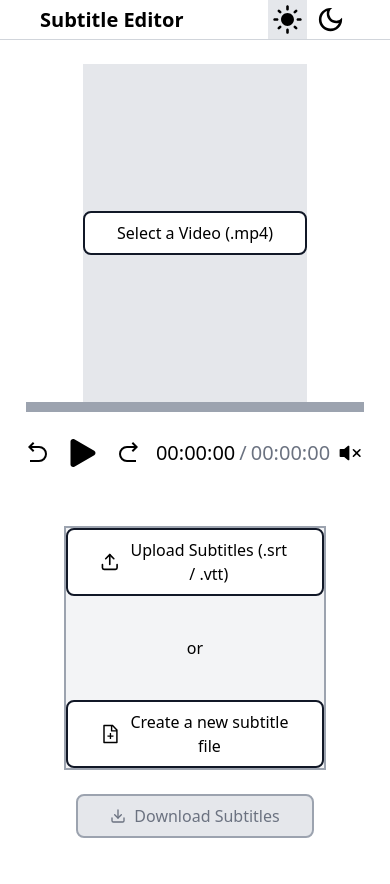
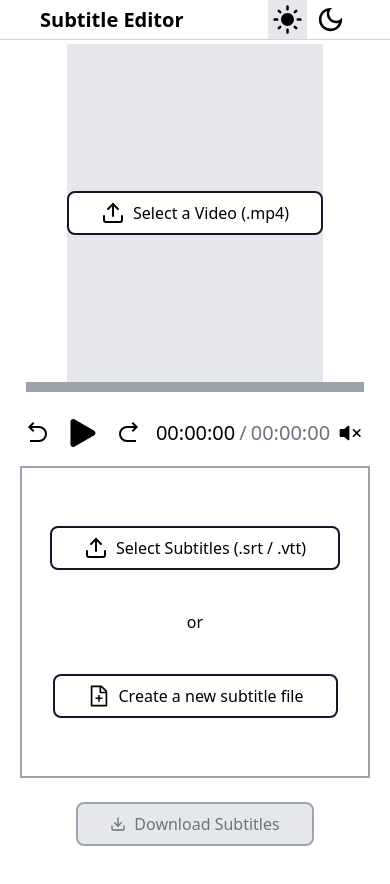
Before and after one commit to kristianskogberg/subtitle-editor, a React (Vite) app: page / in a window 390 px wide. Built offline with nearby package versions, Linux system fonts and the light colour scheme.

Commit message:
responsive improvements

```diff
--- /dev/null
+++ b/src/components/SubtitleSectionTest.jsx
@@ -0,0 +1,17 @@
+import React from "react";
+
+export default function SubtitleSectionTest() {
+  return (
+    <div className="p-6 flex flex-col w-full h-full bg-red-100">
+      <div className="h-[30vh] lg:h-[calc(60vh+10px)] bg-green-100 w-full overflow-auto">
+        <p className="py-20">test</p>
+        <p className="py-20">test</p>
+        <p className="py-20">test</p>
+        <p className="py-20">test</p>
+        <p className="py-20">test</p>
+      </div>
+
+      <button className="mt-6">Test</button>
+    </div>
+  );
+}
--- a/src/components/UploadSubtitles.jsx
+++ b/src/components/UploadSubtitles.jsx
@@ -138,13 +138,12 @@ export default function UploadSubtitles() {
   }
 
   return (
-    <div className="flex flex-col p-6 h-full w-full ">
-      <div className="flex flex-col bg-gray-100 h-full w-full  dark:bg-gray-800 dark:border-gray-900  border-gray-200">
+    <div className="flex flex-col p-1 lg:p-6 h-full w-full ">
       {subtitleItems.length === 0 ? (
-          <form className="h-full border-2 border-gray-400 flex flex-col gap-10 items-center justify-center w-full  ">
+        <form className="h-[37vh] lg:h-[calc(60vh+10px)] border-2 border-gray-400 flex flex-col gap-10 items-center justify-center w-full  ">
           <div>
             <Button
-                text={"Upload Subtitles (.srt / .vtt)"}
+              text={"Select Subtitles (.srt / .vtt)"}
               onClick={handleUploadSubtitles}
               icon={<UploadIcon size={24} />}
             />
@@ -167,7 +166,7 @@ export default function UploadSubtitles() {
           </div>
         </form>
       ) : (
-          <div className="border-2 border-gray-400 flex flex-col overflow-auto  w-full h-full   justify-start  items-center">
+        <div className="h-[37vh] lg:h-[calc(60vh+10px)] border-2 border-gray-400 flex flex-col overflow-auto  w-full justify-start  items-center">
           <form className="h-full   w-full overflow-auto   ">
             {subtitleItems.map((item, index) => {
               return (
@@ -224,9 +223,7 @@ export default function UploadSubtitles() {
                       <div className="relative pl-2 ">
                         <button
                           type="button"
-                            onClick={(e) =>
-                              handleDeleteSubtitleItem(e, item.id)
-                            }
+                          onClick={(e) => handleDeleteSubtitleItem(e, item.id)}
                           className=" z-10 text-xl flex  text-gray-500 dark:text-gray-300 "
                         >
                           <DeleteIcon />
@@ -270,6 +267,5 @@ export default function UploadSubtitles() {
         />
       </div>
     </div>
-    </div>
   );
 }
--- a/src/components/VideoPlayer.jsx
+++ b/src/components/VideoPlayer.jsx
@@ -7,6 +7,11 @@ import {
   BsVolumeDownFill as VolumeLowIcon,
   BsVolumeMuteFill as VolumeMuteIcon,
 } from "react-icons/bs";
+
+import {
+  FiUpload as UploadIcon,
+  FiDownload as DownloadIcon,
+} from "react-icons/fi";
 
 import {
   RiArrowGoBackLine as BackwardsIcon,
@@ -192,7 +197,7 @@ export default function VideoPlayer({ src, autoPlay, muted }) {
   }, [currentPlaytimeTimeline]);
 
   return (
-    <div className=" p-6 rounded-xl w-full flex flex-col ">
+    <div className="p-1 lg:p-6 rounded-xl w-full flex flex-col ">
       <div
         className="relative w-full h-full flex flex-col  items-center justify-center  "
         onMouseOver={onMouseOver}
@@ -233,7 +238,7 @@ export default function VideoPlayer({ src, autoPlay, muted }) {
                 <Button
                   text={"Select a Video (.mp4)"}
                   type="submit"
-                  //icon={<UploadIcon size={24} />}
+                  icon={<UploadIcon size={24} />}
                 />
               </span>
               <input
--- a/src/components/pages/Edit.jsx
+++ b/src/components/pages/Edit.jsx
@@ -8,12 +8,13 @@ import NavBar from "../NavBar";
 import SubtitleTimeline from "../timeline/SubtitleTimeline";
 import TestUploadSubtitlesLayout from "../TestUploadSubtitlesLayout";
 import VideoTest from "../VideoTest";
+import SubtitleSectionTest from "../SubtitleSectionTest";
 
 // h-[calc(100vh-0px)]
 
 export default function Edit() {
   return (
-    <div className="flex flex-col px-10 dark:bg-gray-900 w-full h-full lg:h-[calc(100vh-40px)]   text-black dark:text-white">
+    <div className="flex flex-col px-4 lg:px-10 dark:bg-gray-900 w-full h-full lg:h-[calc(100vh-40px)]   text-black dark:text-white">
       <div className="flex flex-col h-full ">
         <div className="flex   flex-col-reverse lg:flex-row w-full h-[80%]  dark:bg-gray-900">
           <div className="flex w-full h-full lg:max-w-[500px]  ">
```
Lines whose indentation alone changed are shown as unchanged.
